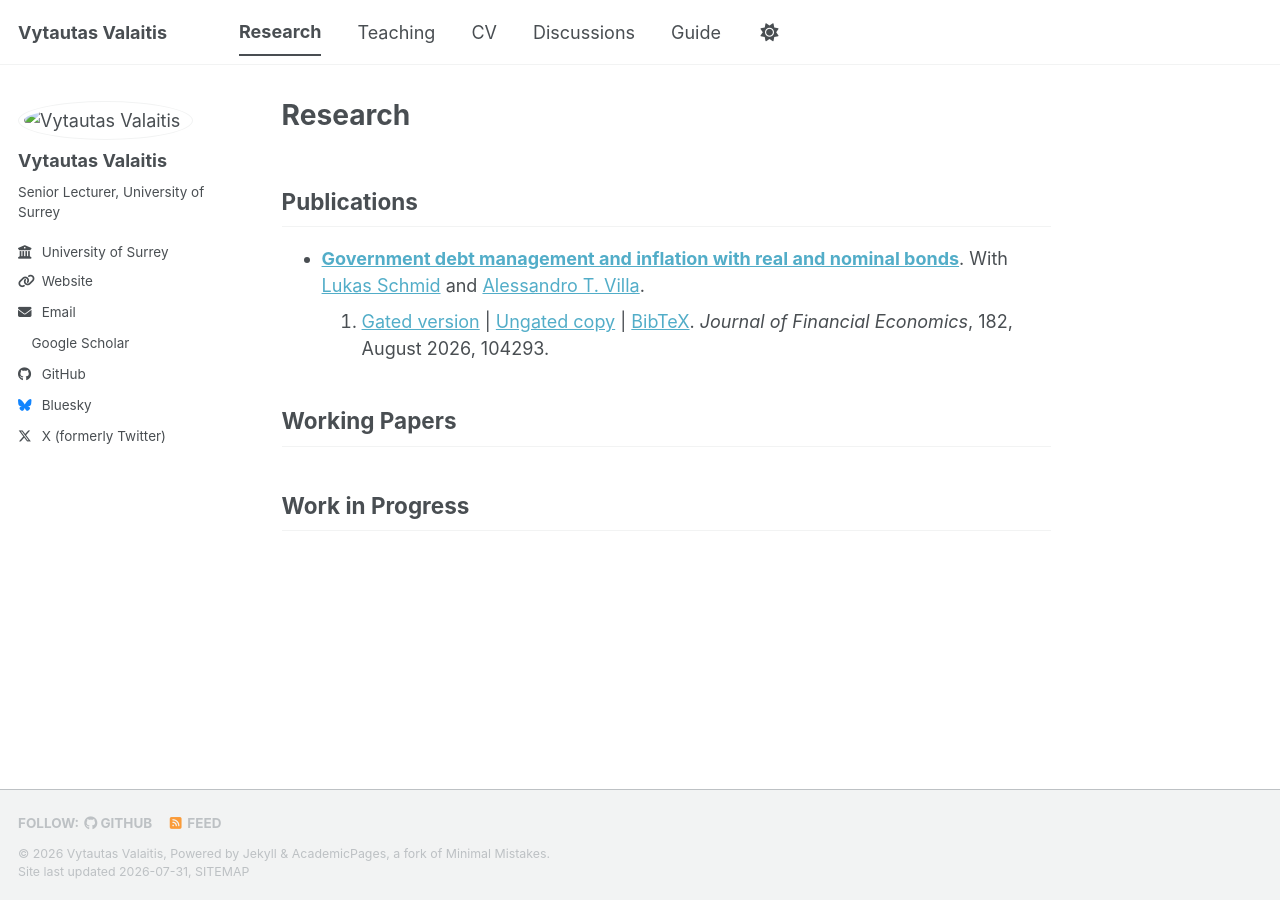
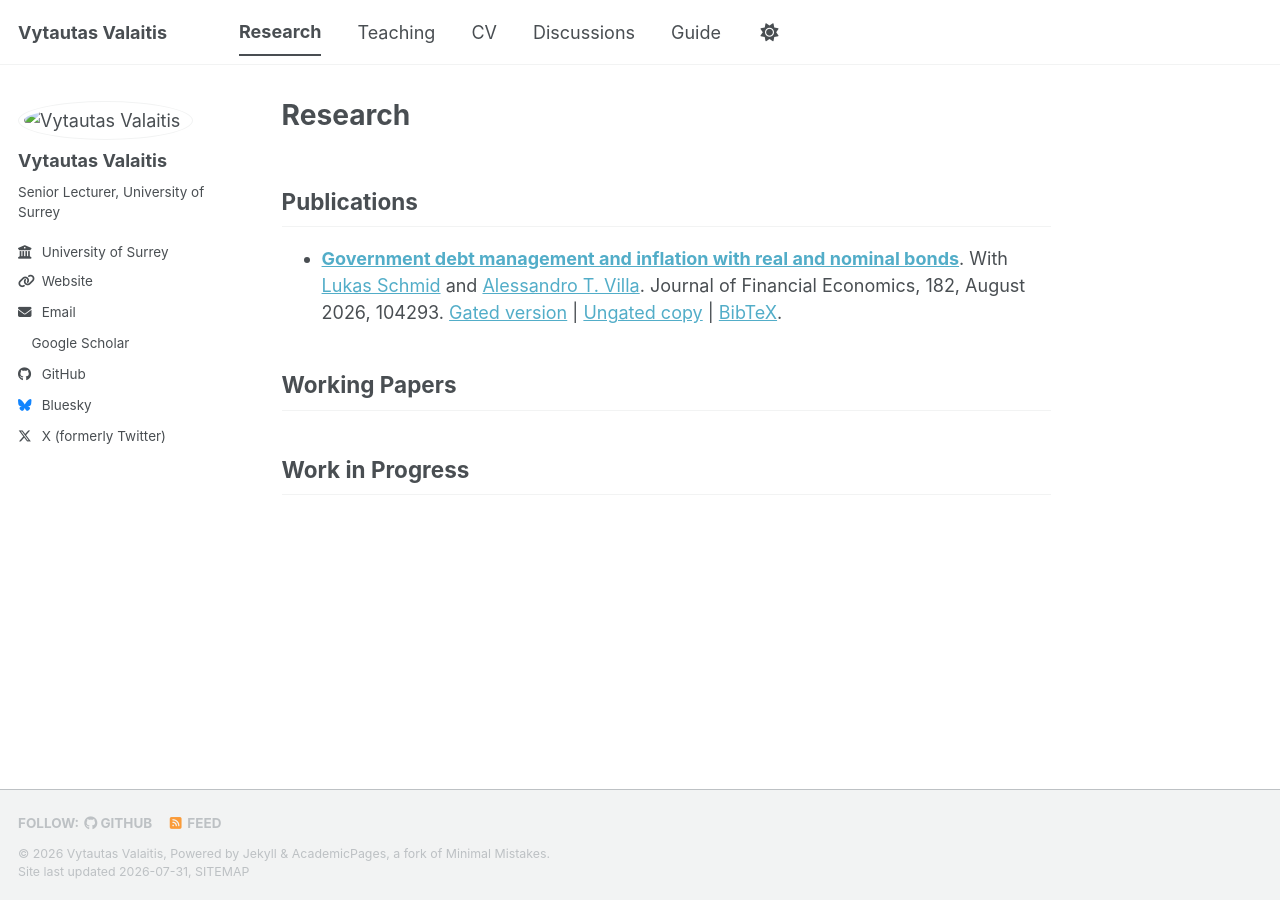
Before and after one commit to VytautasValaitis/VytautasValaitis.github.io, a Jekyll site: the page built from _pages/Research.md, in a window 1280 px wide. Built offline with Jekyll 4.4.1, drawn with Linux system fonts in a browser that asks for light colours; a style sheet for code colours, icons or effects is not loaded; part of the change alters nothing that is shown.

```diff
--- a/_pages/Research.md
+++ b/_pages/Research.md
@@ -7,9 +7,8 @@ author_profile: true
 ## Publications
 
 * **[Government debt management and inflation with real and nominal bonds](https://www.sciencedirect.com/science/article/pii/S0304405X26000644)**.
-  With [Lukas Schmid](https://sites.google.com/view/lschmidfinanceresearch/) and [Alessandro T. Villa](https://www.alessandrotenzinvilla.com/).
-  2026. [Gated version](https://www.sciencedirect.com/science/article/pii/S0304405X26000644) | [Ungated copy](/files/SchmidValaitisVilla.pdf) | [BibTeX](/files/inflation_bibtex.bib).
-  *Journal of Financial Economics*, 182, August 2026, 104293.
+  With [Lukas Schmid](https://sites.google.com/view/lschmidfinanceresearch/) and [Alessandro T. Villa](https://www.alessandrotenzinvilla.com/).   Journal of Financial Economics, 182, August 2026, 104293. [Gated version](https://www.sciencedirect.com/science/article/pii/S0304405X26000644) | [Ungated copy](/files/SchmidValaitisVilla.pdf) | [BibTeX](/files/inflation_bibtex.bib).
+
 
 
 ## Working Papers
```
